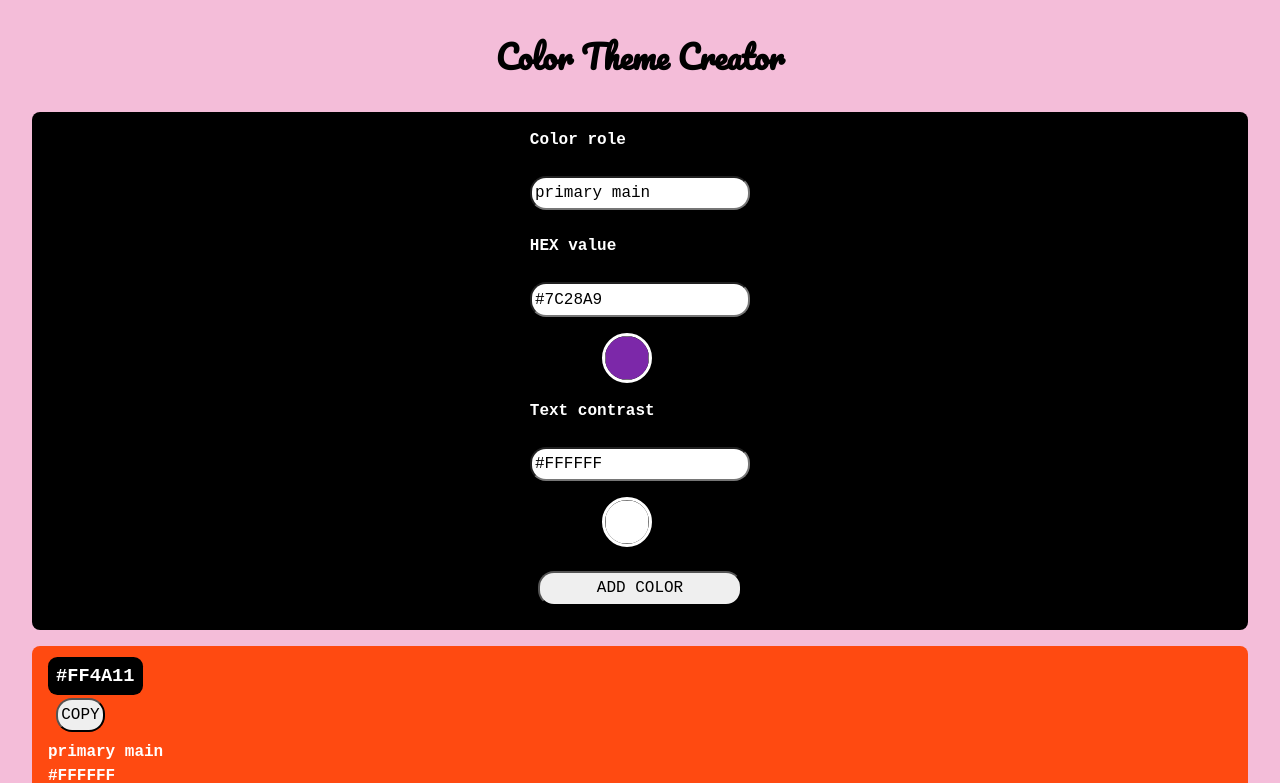
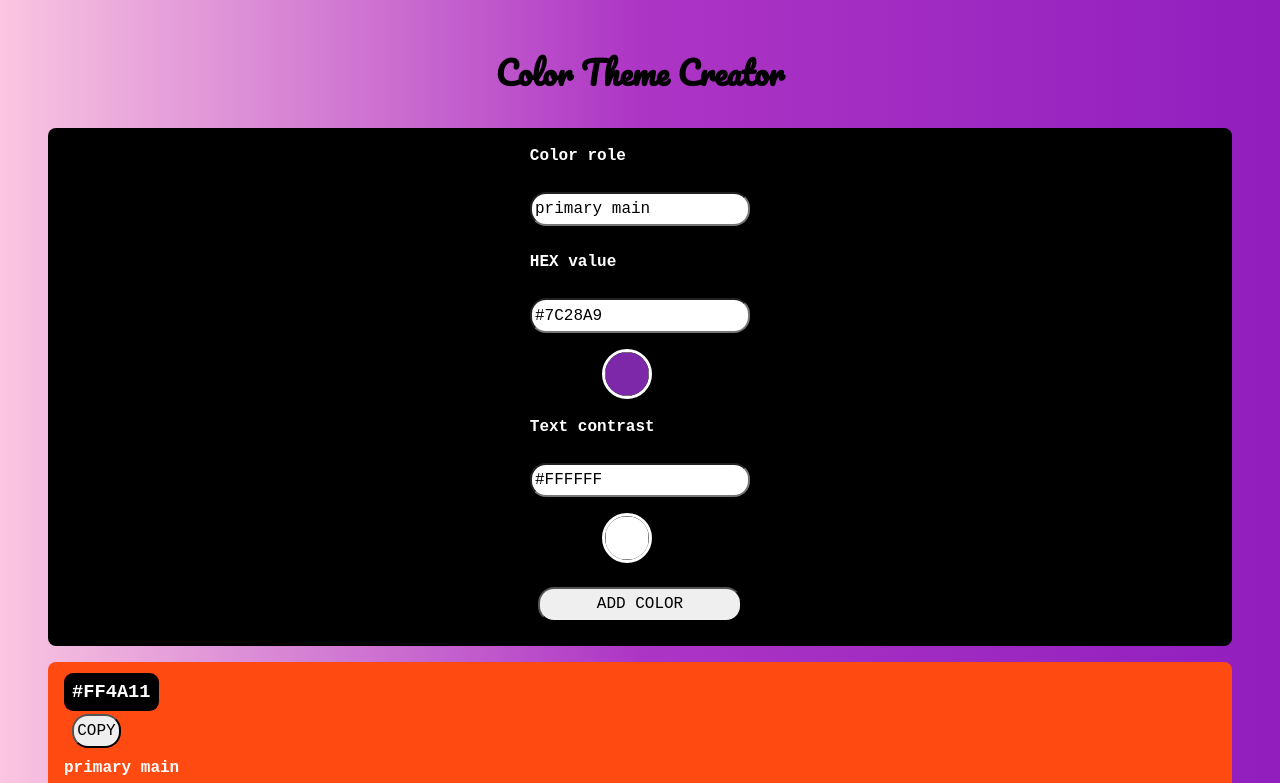
Before and after one commit to sarazmakom/color-theme-creator, a React (Vite) app: page / in a window 1280 px wide. Shown: the top 783 px of the page. Built offline with nearby package versions, Linux system fonts and the light colour scheme.

Commit message:
add gradient background to body

```diff
--- a/src/App.css
+++ b/src/App.css
@@ -1,8 +1,22 @@
 @import url("https://fonts.googleapis.com/css2?family=Pacifico&display=swap");
 
 body {
-  padding: 1rem;
-  background-color: #f4bdd9;
+  padding: 2em;
+  background: linear-gradient(90deg, #fac6e1, #ad35c5, #911ebe);
+  background-size: 100% 100%;
+  animation: gradientShift 30s ease infinite;
+}
+
+@keyframes gradientShift {
+  0% {
+    background-position: 0% 50%;
+  }
+  50% {
+    background-position: 100% 50%;
+  }
+  100% {
+    background-position: 0% 50%;
+  }
 }
 
 .title {
```
